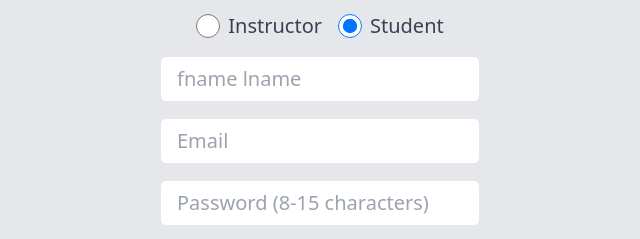
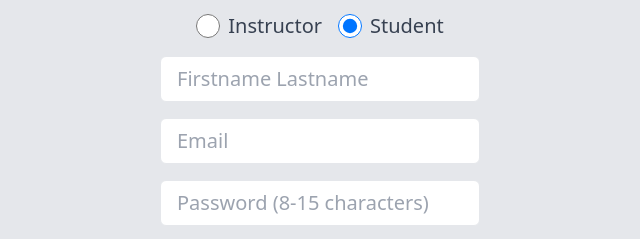
Before and after one commit to AbdulselamAbdurehman/Web-App, a plain HTML site: page frontend/signup.html in a window 1280 px wide. Shown: the part 212-451 px from the top of the page, 320-960 px from the left. Drawn offline with nearby package versions, Linux system fonts and the light colour scheme.

Commit message:
Finish fullstack

```diff
--- a/frontend/signup.html
+++ b/frontend/signup.html
@@ -1,6 +1,5 @@
 <!DOCTYPE html>
 <html lang="en">
-
 <head>
     <meta charset="UTF-8">
     <meta name="viewport" content="width=device-width, initial-scale=1.0">
@@ -8,7 +7,6 @@
     <!-- Include Tailwind CSS via CDN -->
     <link href="https://cdn.jsdelivr.net/npm/tailwindcss@2.2.19/dist/tailwind.min.css" rel="stylesheet">
 </head>
-
 <body class="bg-gray-200 h-screen flex items-center justify-start flex-col">
 
     <!-- Header -->
@@ -29,10 +27,9 @@
             <span class="ml-2 text-gray-700">Student</span>
         </label>
     </div>
-
     <!-- Signup Form -->
     <form class="flex flex-col items-center">
-        <input required id="name" type="text" placeholder="fname lname" class="w-80 mb-4 px-4 py-2 border rounded-md text-xl focus:outline-none focus:ring focus:border-blue-500">
+        <input required id="name" type="text" placeholder="Firstname Lastname" class="w-80 mb-4 px-4 py-2 border rounded-md text-xl focus:outline-none focus:ring focus:border-blue-500">
         <input required id="email" type="email" placeholder="Email" class="w-80 mb-4 px-4 py-2 border rounded-md text-xl focus:outline-none focus:ring focus:border-blue-500">
         <input required id="password" type="password" placeholder="Password (8-15 characters)" class="w-80 mb-4 px-4 py-2 border rounded-md text-xl focus:outline-none focus:ring focus:border-blue-500">
         <button id="submit" type="submit" class="bg-blue-500 text-white py-2 px-4 rounded-md hover:bg-blue-600 text-xl focus:outline-none focus:ring focus:border-blue-500">
@@ -41,5 +38,4 @@
     </form>
     <script src="js/signup.js"></script>
 </body>
-
 </html>
```
